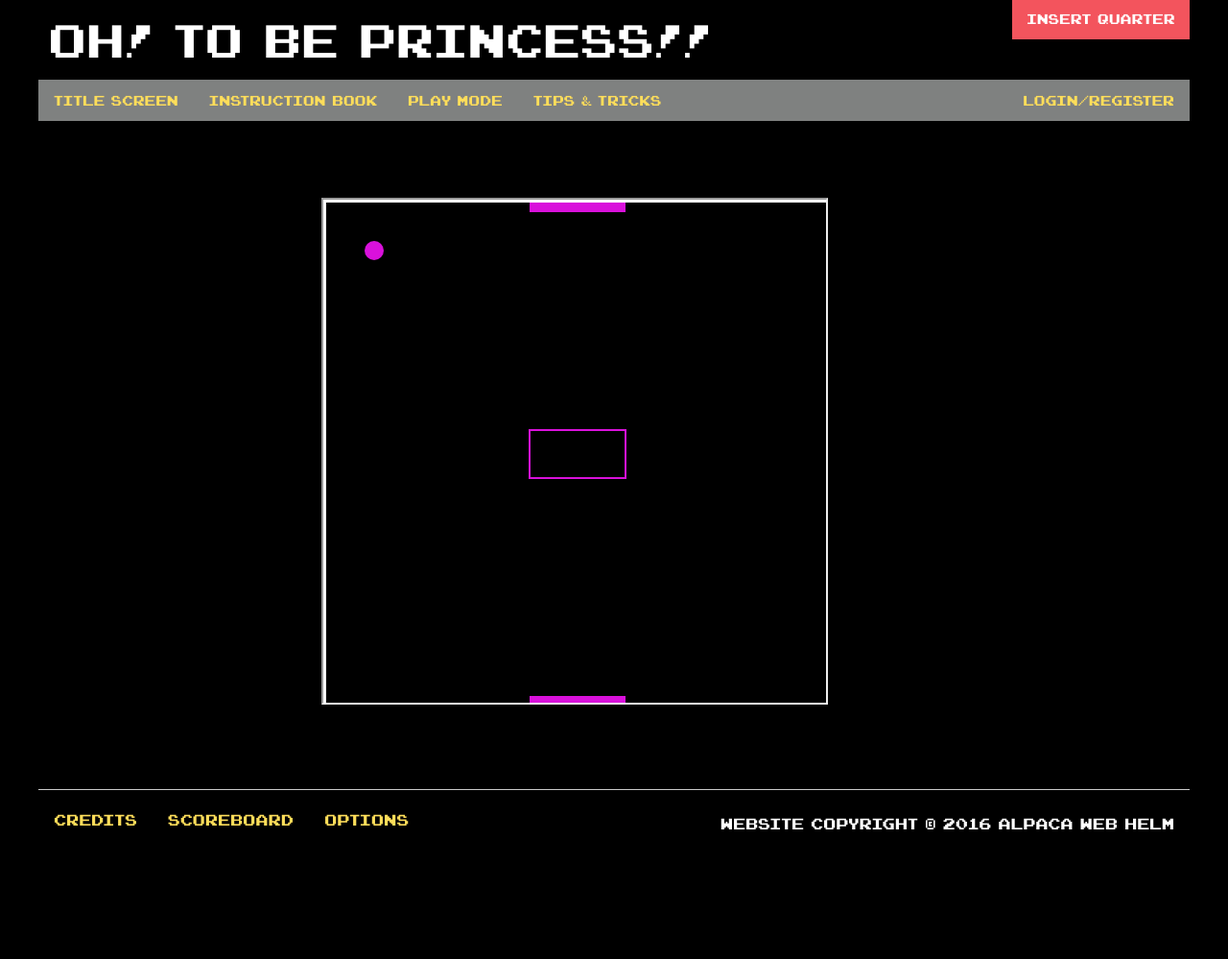
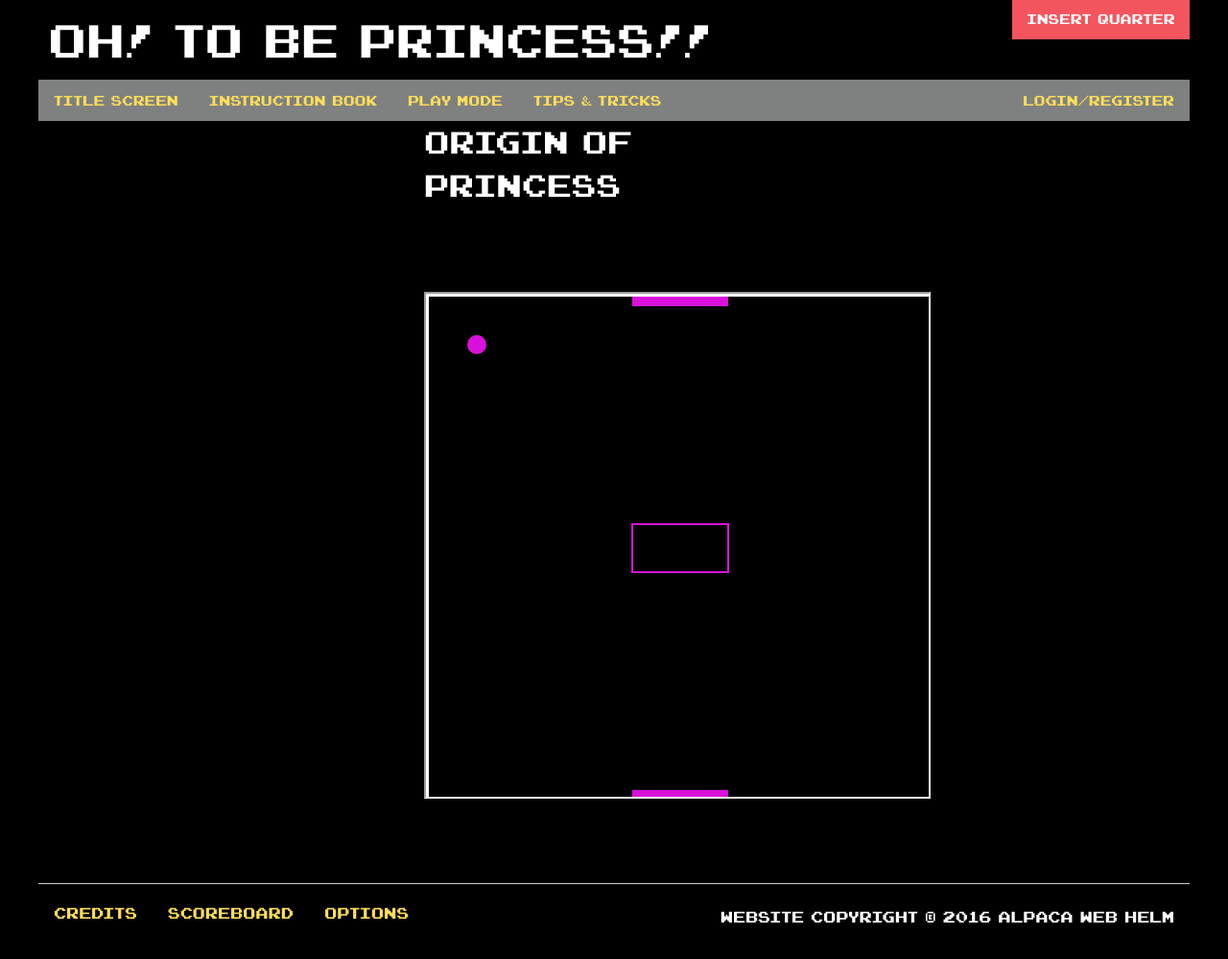
Before and after one commit to nadiaff/princess, a PHP site: page /pong.php in a window 1280 px wide. Shown: the whole page at 96% size. Before the commit the page ends 864 px from the top, so only its background shows below. Run offline with PHP 8.4, Linux system fonts and the light colour scheme.

Commit message:
Added game title, fixed spacing

```diff
--- a/pong.php
+++ b/pong.php
@@ -28,7 +28,8 @@
 		<!-- End Navigation -->
 		<!-- End Top Bar -->
 
-		<div class="columns row medium-6">
+		<div class="columns row medium-4">
+			<h2>ORIGIN OF PRINCESS</h2>
 			<iframe style="height:33em; width:33em; margin-top:5em; margin-bottom:5em;" src="games/pong-game.html"></iframe>
 		</div>
 		<!-- Start Footer -->
```
